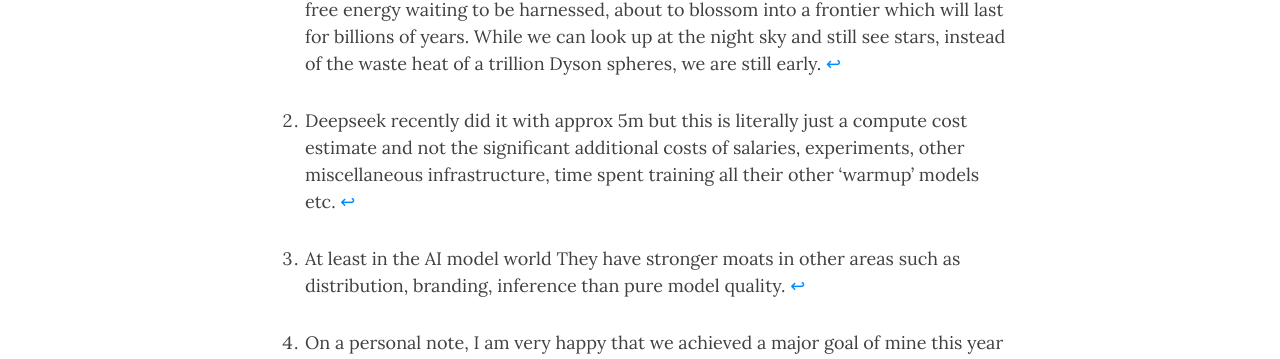
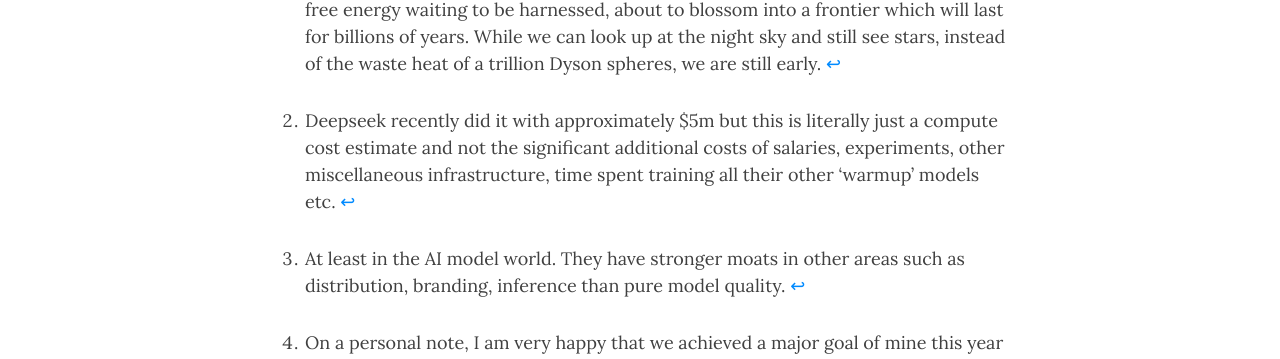
Before and after one commit to BerenMillidge/BerenMillidge.github.io, a Jekyll site: the page built from _posts/2025-01-04-Intellectual-Progress-in-2024.md, in a window 1280 px wide and 900 px high, scrolled down 11293 px. Shown: the part 151-510 px from the top of the window. Built offline with Jekyll 4.4.1, drawn with Linux system fonts in a browser that asks for light colours; nearby versions of some CDN libraries; some of the changed text lies outside the part shown.

Commit message:
Update 2025-01-04-Intellectual-Progress-in-2024.md

```diff
--- a/_posts/2025-01-04-Intellectual-Progress-in-2024.md
+++ b/_posts/2025-01-04-Intellectual-Progress-in-2024.md
@@ -14,7 +14,7 @@
 
 Personally, my main intellectual progress this year has been caused by my work at Zyphra, which I think went decently well. To recap, we started Zyphra in the late summer of last year with an initial investment of approximately 10 million. By the end of 2023 we had a small team working on training language models and improving architectures, nevertheless we had not successfully trained anything nor did I or anybody on our team have any experience training frontier quality models at all. Now, at the end of 2024 we have achieved the following,
 
--  Trained and released [open-source](https://www.zyphra.com/post/zamba2-7b) [SOTA](https://arxiv.org/abs/2411.15242) [LLMs](https://arxiv.org/abs/2405.16712) in both quality and inference efficiency in the under 8B range, beating extremely strong competition from Meta, Mistral, Google etc for a total cost of < 1m compute.
+-  Trained and released [open-source](https://www.zyphra.com/post/zamba2-7b) [SOTA](https://arxiv.org/abs/2411.15242) [LLMs](https://arxiv.org/abs/2405.16712) in both quality and inference efficiency in the under 8B range, beating extremely strong competition from Meta, Mistral, Google etc for a total cost of < $1m compute.
 
 - Innovated on architectures and came up with a [general model architecture](https://arxiv.org/abs/2411.15242) which is superior to transformer++ on both quality (loss, evals etc) and inference compute and memory requirements.
 
@@ -72,9 +72,9 @@
 
 [^1]: In the even longer term we are almost unimaginably early in the span of the long term future. We haven't even maxed out the energy and wealth production of a single solar system. We are a tiny dot of potential amidst an almost infinite sea of free energy waiting to be harnessed, about to blossom into a frontier which will last for billions of years. While we can look up at the night sky and still see stars, instead of the waste heat of a trillion Dyson spheres, we are still early.
 
-[^2]: Deepseek recently did it with approx 5m but this is literally just a compute cost estimate and not the significant additional costs of salaries, experiments, other miscellaneous infrastructure, time spent training all their other 'warmup' models etc.
+[^2]: Deepseek recently did it with approximately $5m but this is literally just a compute cost estimate and not the significant additional costs of salaries, experiments, other miscellaneous infrastructure, time spent training all their other 'warmup' models etc.
 
-[^3]: At least in the AI model world They have stronger moats in other areas such as distribution, branding, inference than pure model quality.
+[^3]: At least in the AI model world. They have stronger moats in other areas such as distribution, branding, inference than pure model quality.
 
 [^4]: On a personal note, I am very happy that we achieved a major goal of mine this year which was to create a SOTA 7B LLM -- beating Mistral and Llama models. Beating Llama 8B only a few months after its release and indeed beating the small Llama 3.2 models before they were released. For a long time I thought they had to have some secret sauce but it turned out that they do not and that it is basically just a fairly standard game of data quality and training for more tokens.
 
```
